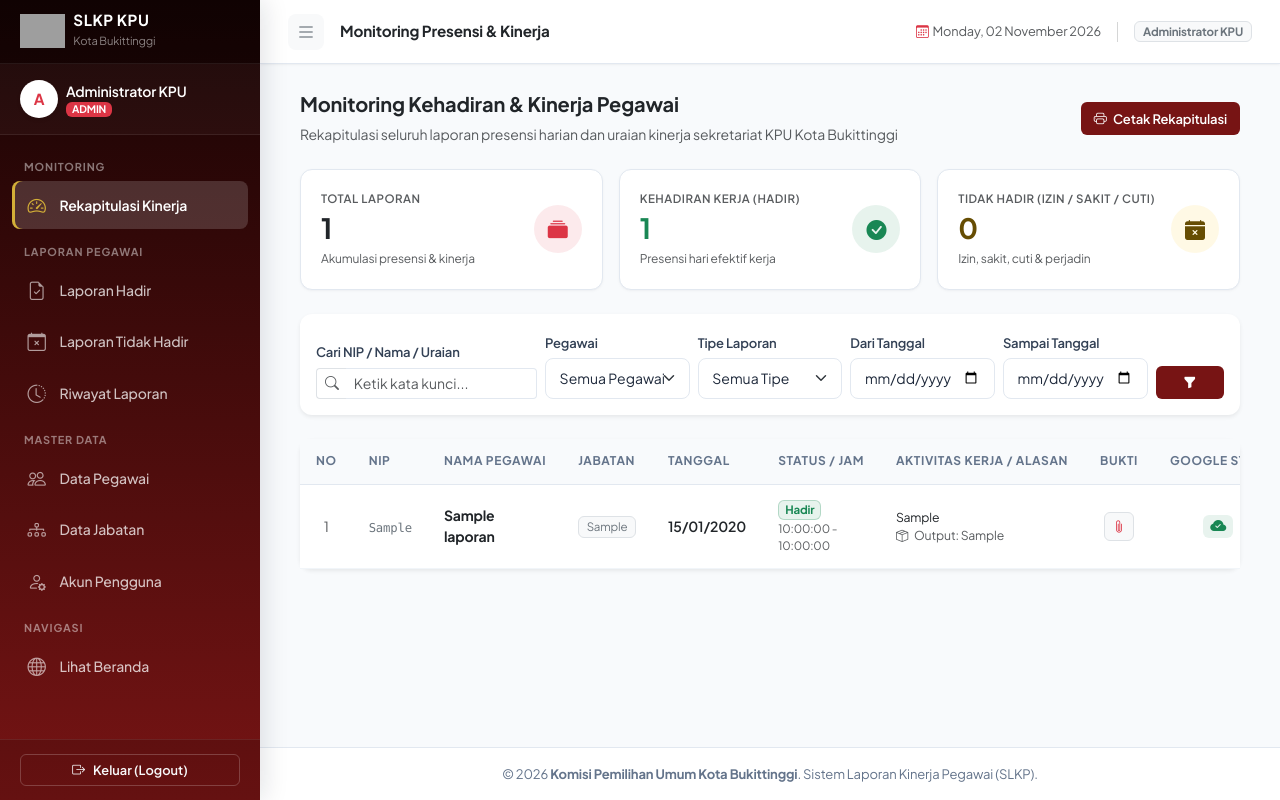
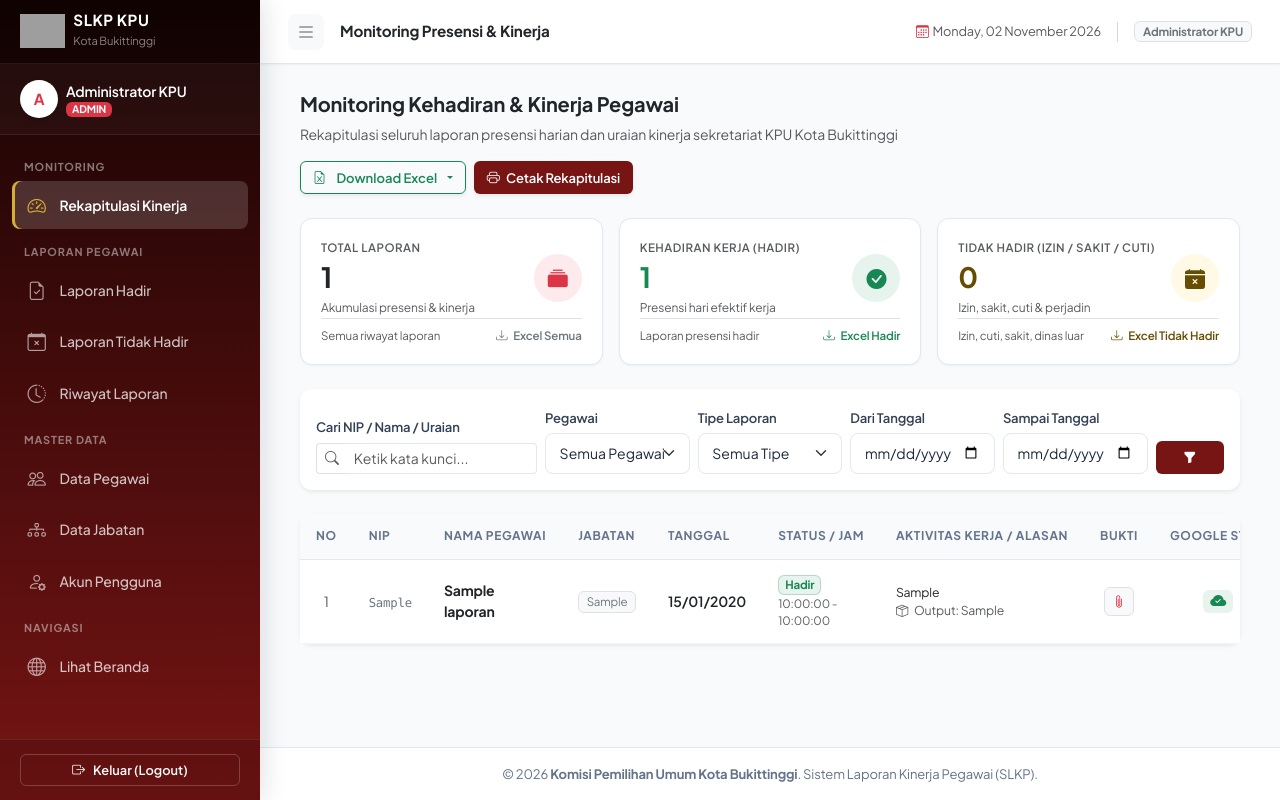
Before and after one commit to fadhilsyauqy/SLKP-KPUBukittinggi, a Laravel app: page /monitoring in a window 1280 px wide. Run offline with Laravel 12, Linux system fonts and the light colour scheme; a user stored in the database is signed in; data comes from the database, SQL or seed files in the repository; tables that the repository leaves empty hold one stand-in row (values such as "Sample post"); grey boxes are pictures that could not be loaded.

Commit message:
feat: tambahkan fitur download excel (.xlsx) laporan kehadiran & tidak hadir khusus role admin dan supervisor

```diff
--- a/app/Http/Controllers/MonitoringController.php
+++ b/app/Http/Controllers/MonitoringController.php
@@ -7,6 +7,8 @@ use App\Models\Laporan;
 use Illuminate\Http\JsonResponse;
 use Illuminate\Http\Request;
 use Illuminate\View\View;
+use Shuchkin\SimpleXLSXGen;
+use Symfony\Component\HttpFoundation\StreamedResponse;
 
 class MonitoringController extends Controller
 {
@@ -63,6 +65,171 @@ class MonitoringController extends Controller
     }
 
     /**
+     * Download laporan kehadiran pegawai dalam format Excel (.xlsx).
+     * Khusus role admin dan supervisor.
+     */
+    public function exportHadirExcel(Request $request): StreamedResponse
+    {
+        $request->merge(['tipe' => 'hadir']);
+        return $this->exportExcel($request);
+    }
+
+    /**
+     * Download laporan tidak hadir kerja (izin/cuti/sakit/perjadin) dalam format Excel (.xlsx).
+     * Khusus role admin dan supervisor.
+     */
+    public function exportTidakHadirExcel(Request $request): StreamedResponse
+    {
+        $request->merge(['tipe' => 'tidak_hadir']);
+        return $this->exportExcel($request);
+    }
+
+    /**
+     * Download rekapitulasi laporan presensi & kinerja dalam format Excel (.xlsx).
+     * Terlindungi oleh middleware role:admin,supervisor.
+     */
+    public function exportExcel(Request $request): StreamedResponse
+    {
+        $tipe = $request->input('tipe');
+        $query = $this->buildFilteredQuery($request);
+        $laporans = $query->terbaru()->get();
+
+        $rows = [];
+        $todayStr = date('Y-m-d');
+        $downloadTime = now()->translatedFormat('d F Y H:i') . ' WIB';
+
+        if ($tipe === 'hadir') {
+            $filename = "laporan-kehadiran-kpu-bukittinggi-{$todayStr}.xlsx";
+
+            $rows[] = ['<b>KOMISI PEMILIHAN UMUM KOTA BUKITTINGGI</b>'];
+            $rows[] = ['<b>REKAPITULASI LAPORAN KEHADIRAN & KINERJA HARIAN PEGAWAI</b>'];
+            $rows[] = ["Waktu Pengunduhan: {$downloadTime}"];
+            $rows[] = []; // Baris pemisah kosong
+            $rows[] = [
+                '<b>No</b>',
+                '<b>NIP Pegawai</b>',
+                '<b>Nama Lengkap Pegawai</b>',
+                '<b>Jabatan</b>',
+                '<b>Tanggal Kerja</b>',
+                '<b>Jam Masuk</b>',
+                '<b>Jam Keluar</b>',
+                '<b>Uraian Tugas / Kinerja</b>',
+                '<b>Output / Hasil Pekerjaan</b>',
+                '<b>Status Sinkron Google</b>',
+                '<b>Waktu Pengiriman</b>',
+            ];
+
+            foreach ($laporans as $index => $row) {
+                $rows[] = [
+                    $index + 1,
+                    (string) $row->nip,
+                    $row->nama,
+                    $row->jabatan ?? '-',
+                    $row->tanggal ? $row->tanggal->format('d/m/Y') : '-',
+                    $row->jam_masuk ?? '-',
+                    $row->jam_keluar ?? '-',
+                    $row->uraian ?? '-',
+                    $row->output ?? '-',
+                    $row->status_sinkron_google ? 'Tersinkron' : 'Belum Sinkron',
+                    $row->created_at ? $row->created_at->format('d/m/Y H:i') : '-',
+                ];
+            }
+        } elseif ($tipe === 'tidak_hadir') {
+            $filename = "laporan-tidak-hadir-kpu-bukittinggi-{$todayStr}.xlsx";
+
+            $rows[] = ['<b>KOMISI PEMILIHAN UMUM KOTA BUKITTINGGI</b>'];
+            $rows[] = ['<b>REKAPITULASI LAPORAN TIDAK HADIR KERJA (IZIN / CUTI / SAKIT / PERJADIN)</b>'];
+            $rows[] = ["Waktu Pengunduhan: {$downloadTime}"];
+            $rows[] = [];
+            $rows[] = [
+                '<b>No</b>',
+                '<b>NIP Pegawai</b>',
+                '<b>Nama Lengkap Pegawai</b>',
+                '<b>Jabatan</b>',
+                '<b>Jenis Keterangan</b>',
+                '<b>Tanggal Mulai</b>',
+                '<b>Tanggal Selesai</b>',
+                '<b>Lama Hari</b>',
+                '<b>Alasan / Penjelasan</b>',
+                '<b>Tautan Bukti Dokumen</b>',
+                '<b>Status Sinkron Google</b>',
+                '<b>Waktu Pengajuan</b>',
+            ];
+
+            foreach ($laporans as $index => $row) {
+                $rows[] = [
+                    $index + 1,
+                    (string) $row->nip,
+                    $row->nama,
+                    $row->jabatan ?? '-',
+                    $row->keterangan ?? 'Tidak Hadir',
+                    $row->tanggal ? $row->tanggal->format('d/m/Y') : '-',
+                    $row->tanggal_selesai ? $row->tanggal_selesai->format('d/m/Y') : ($row->tanggal ? $row->tanggal->format('d/m/Y') : '-'),
+                    $row->lama_hari ?? '1 Hari',
+                    $row->alasan ?? '-',
+                    $row->bukti ? url('storage/' . $row->bukti) : 'Tidak ada berkas',
+                    $row->status_sinkron_google ? 'Tersinkron' : 'Belum Sinkron',
+                    $row->created_at ? $row->created_at->format('d/m/Y H:i') : '-',
+                ];
+            }
+        } else {
+            $filename = "rekapitulasi-laporan-presensi-kinerja-kpu-bukittinggi-{$todayStr}.xlsx";
+
+            $rows[] = ['<b>KOMISI PEMILIHAN UMUM KOTA BUKITTINGGI</b>'];
+            $rows[] = ['<b>REKAPITULASI KESELURUHAN LAPORAN PRESENSI & KINERJA PEGAWAI</b>'];
+            $rows[] = ["Waktu Pengunduhan: {$downloadTime}"];
+            $rows[] = [];
+            $rows[] = [
+                '<b>No</b>',
+                '<b>NIP Pegawai</b>',
+                '<b>Nama Lengkap Pegawai</b>',
+                '<b>Jabatan</b>',
+                '<b>Tipe Laporan</b>',
+                '<b>Status / Keterangan</b>',
+                '<b>Tanggal Mulai</b>',
+                '<b>Tanggal Selesai</b>',
+                '<b>Jam Kerja / Durasi</b>',
+                '<b>Uraian Kinerja / Alasan</b>',
+                '<b>Output / Hasil Pekerjaan</b>',
+                '<b>Tautan Bukti Dokumen</b>',
+                '<b>Status Sinkron Google</b>',
+                '<b>Waktu Pengiriman</b>',
+            ];
+
+            foreach ($laporans as $index => $row) {
+                $isHadir = $row->tipe === 'hadir';
+                $rows[] = [
+                    $index + 1,
+                    (string) $row->nip,
+                    $row->nama,
+                    $row->jabatan ?? '-',
+                    $isHadir ? 'Hadir' : 'Tidak Hadir',
+                    $isHadir ? 'Hadir' : ($row->keterangan ?? 'Tidak Hadir'),
+                    $row->tanggal ? $row->tanggal->format('d/m/Y') : '-',
+                    $row->tanggal_selesai ? $row->tanggal_selesai->format('d/m/Y') : ($row->tanggal ? $row->tanggal->format('d/m/Y') : '-'),
+                    $isHadir ? ($row->jam_masuk . ' - ' . $row->jam_keluar) : ($row->lama_hari ?? '1 Hari'),
+                    $isHadir ? ($row->uraian ?? '-') : ($row->alasan ?? '-'),
+                    $row->output ?? '-',
+                    $row->bukti ? url('storage/' . $row->bukti) : '-',
+                    $row->status_sinkron_google ? 'Tersinkron' : 'Belum Sinkron',
+                    $row->created_at ? $row->created_at->format('d/m/Y H:i') : '-',
+                ];
+            }
+        }
+
+        $xlsx = SimpleXLSXGen::fromArray($rows);
+
+        return response()->streamDownload(function () use ($xlsx) {
+            echo (string) $xlsx;
+        }, $filename, [
+            'Content-Type' => 'application/vnd.openxmlformats-officedocument.spreadsheetml.sheet',
+            'Content-Disposition' => 'attachment; filename="' . $filename . '"',
+            'Cache-Control' => 'max-age=0, no-cache, must-revalidate',
+            'Pragma' => 'public',
+        ]);
+    }
+
+    /**
      * Bangun query builder Laporan dengan filter lengkap.
      */
     protected function buildFilteredQuery(Request $request)
--- a/composer.json
+++ b/composer.json
@@ -8,7 +8,8 @@
     "require": {
         "php": "^8.2",
         "laravel/framework": "^12.0",
-        "laravel/tinker": "^2.10.1"
+        "laravel/tinker": "^2.10.1",
+        "shuchkin/simplexlsxgen": "^1.5"
     },
     "require-dev": {
         "fakerphp/faker": "^1.23",
--- a/resources/views/monitoring/index.blade.php
+++ b/resources/views/monitoring/index.blade.php
@@ -5,14 +5,43 @@
 
 @section('content')
 <div class="container-fluid">
-    <!-- Header (Single Primary Action) -->
+    <!-- Header (Action Buttons) -->
     <div class="d-flex flex-wrap justify-content-between align-items-center mb-4 gap-3">
         <div>
             <h5 class="fw-bold text-dark mb-0.5">Monitoring Kehadiran &amp; Kinerja Pegawai</h5>
             <p class="text-muted small mb-0">Rekapitulasi seluruh laporan presensi harian dan uraian kinerja sekretariat KPU Kota Bukittinggi</p>
         </div>
-        <div>
-            <a href="{{ route('monitoring.cetak', request()->all()) }}" target="_blank" class="btn btn-kpu btn-sm">
+        <div class="d-flex align-items-center gap-2">
+            <!-- Dropdown Download Excel (Khusus Admin & Supervisor) -->
+            <div class="dropdown">
+                <button class="btn btn-outline-success btn-sm dropdown-toggle shadow-sm" type="button" data-bs-toggle="dropdown" aria-expanded="false">
+                    <i class="bi bi-file-earmark-excel me-1 text-success"></i> Download Excel
+                </button>
+                <ul class="dropdown-menu dropdown-menu-end shadow border-0" style="font-size: 0.85rem;">
+                    <li>
+                        <h6 class="dropdown-header text-uppercase text-muted fw-bold" style="font-size: 0.7rem; letter-spacing: 0.5px;">Pilihan Ekspor Excel (.xlsx)</h6>
+                    </li>
+                    <li>
+                        <a class="dropdown-item py-2" href="{{ route('monitoring.export.hadir', request()->except('tipe')) }}">
+                            <i class="bi bi-file-earmark-check text-success me-2"></i> Laporan Kehadiran (Hadir)
+                        </a>
+                    </li>
+                    <li>
+                        <a class="dropdown-item py-2" href="{{ route('monitoring.export.tidakhadir', request()->except('tipe')) }}">
+                            <i class="bi bi-calendar-x text-warning me-2"></i> Laporan Tidak Hadir (Izin/Cuti/Sakit)
+                        </a>
+                    </li>
+                    <li><hr class="dropdown-divider my-1"></li>
+                    <li>
+                        <a class="dropdown-item py-2" href="{{ route('monitoring.export.excel', request()->all()) }}">
+                            <i class="bi bi-collection text-primary me-2"></i> Semua Data Sesuai Filter
+                        </a>
+                    </li>
+                </ul>
+            </div>
+
+            <!-- Cetak Rekapitulasi (Official Print View) -->
+            <a href="{{ route('monitoring.cetak', request()->all()) }}" target="_blank" class="btn btn-kpu btn-sm shadow-sm">
                 <i class="bi bi-printer"></i> Cetak Rekapitulasi
             </a>
         </div>
@@ -32,6 +61,12 @@
                         <i class="bi bi-collection-fill fs-5"></i>
                     </div>
                 </div>
+                <div class="mt-2.5 pt-2 border-top d-flex justify-content-between align-items-center">
+                    <small class="text-muted" style="font-size: 0.72rem;">Semua riwayat laporan</small>
+                    <a href="{{ route('monitoring.export.excel') }}" class="text-secondary text-decoration-none small fw-semibold" style="font-size: 0.72rem;" title="Download Excel Semua Laporan">
+                        <i class="bi bi-download me-1"></i> Excel Semua
+                    </a>
+                </div>
             </div>
         </div>
 
@@ -47,6 +82,12 @@
                         <i class="bi bi-check-circle-fill fs-5"></i>
                     </div>
                 </div>
+                <div class="mt-2.5 pt-2 border-top d-flex justify-content-between align-items-center">
+                    <small class="text-muted" style="font-size: 0.72rem;">Laporan presensi hadir</small>
+                    <a href="{{ route('monitoring.export.hadir') }}" class="text-success text-decoration-none small fw-semibold" style="font-size: 0.72rem;" title="Download Excel Laporan Kehadiran">
+                        <i class="bi bi-download me-1"></i> Excel Hadir
+                    </a>
+                </div>
             </div>
         </div>
 
@@ -61,6 +102,12 @@
                     <div class="rounded-circle bg-warning bg-opacity-10 text-warning-emphasis d-flex align-items-center justify-content-center" style="width: 48px; height: 48px;">
                         <i class="bi bi-calendar-x-fill fs-5"></i>
                     </div>
+                </div>
+                <div class="mt-2.5 pt-2 border-top d-flex justify-content-between align-items-center">
+                    <small class="text-muted" style="font-size: 0.72rem;">Izin, cuti, sakit, dinas luar</small>
+                    <a href="{{ route('monitoring.export.tidakhadir') }}" class="text-warning-emphasis text-decoration-none small fw-semibold" style="font-size: 0.72rem;" title="Download Excel Laporan Tidak Hadir">
+                        <i class="bi bi-download me-1"></i> Excel Tidak Hadir
+                    </a>
                 </div>
             </div>
         </div>
--- a/routes/web.php
+++ b/routes/web.php
@@ -29,6 +29,9 @@ Route::middleware(['auth'])->group(function () {
     Route::middleware(['role:admin,supervisor'])->group(function () {
         Route::get('/monitoring', [MonitoringController::class, 'index'])->name('monitoring.index');
         Route::get('/monitoring/cetak', [MonitoringController::class, 'cetak'])->name('monitoring.cetak');
+        Route::get('/monitoring/export-excel', [MonitoringController::class, 'exportExcel'])->name('monitoring.export.excel');
+        Route::get('/monitoring/export-excel/hadir', [MonitoringController::class, 'exportHadirExcel'])->name('monitoring.export.hadir');
+        Route::get('/monitoring/export-excel/tidak-hadir', [MonitoringController::class, 'exportTidakHadirExcel'])->name('monitoring.export.tidakhadir');
     });
 
     // 2. Form Input Laporan & Riwayat (Akses: Admin, Supervisor, & Karyawan)
```
Also changed, not shown: ROADMAP_MIGRASI_LARAVEL_12.md (+1 -1 lines), tests/Feature/MonitoringControllerTest.php (+83 -0 lines), tests/Feature/UatVerificationTest.php (+10 -2 lines), README.md, 1 other file.
